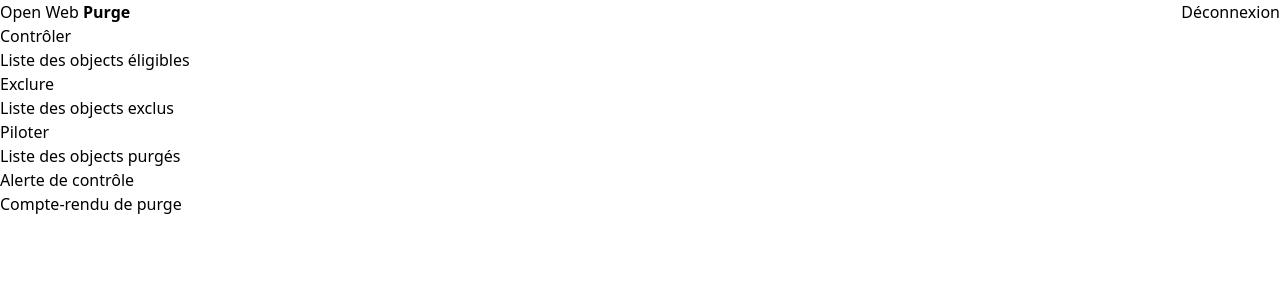
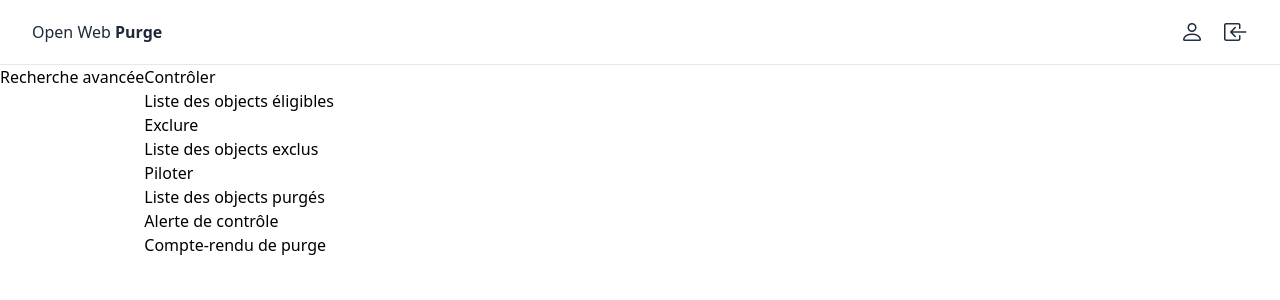
Before and after one commit to bghenne/purge_symfony, a Symfony app: template templates/base.html.twig in a window 1280 px wide. Shown: the top 300 px of the page. Run offline with Twig, Linux system fonts and the light colour scheme; the template is opened without the code that fills it, so the values that code supplies are empty; style sheets or scripts are compiled from the project's sources; some libraries are stand-ins or nearby versions.

Commit message:
In progress

```diff
--- a/assets/ApplicationShell.vue
+++ b/assets/ApplicationShell.vue
@@ -1,11 +1,13 @@
 <script setup lang="ts">
-    import Header from "./vue/components/Header.vue";
-    import Navigation from "./vue/components/Navigation.vue";
+import Header from "./vue/components/Header.vue";
+import AdvancedSearch from "./vue/components/AdvancedSearch.vue";
+import Navigation from "./vue/components/Navigation.vue";
 </script>
 
 <template>
-  <Header />
-  <Navigation />
+  <Header/>
+  <AdvancedSearch/>
+  <Navigation/>
 
   <main>
     <router-view></router-view>
--- a/assets/vue/components/AdvancedSearch.vue
+++ b/assets/vue/components/AdvancedSearch.vue
@@ -3,7 +3,9 @@
 </script>
 
 <template>
-
+<h2>
+  Recherche avancée
+</h2>
 </template>
 
 <style scoped>
--- a/assets/vue/components/Header.vue
+++ b/assets/vue/components/Header.vue
@@ -1,8 +1,8 @@
 <script setup lang="ts">
-import { ref, Ref } from "vue"
+import {ref, Ref} from "vue"
 
-import { Identity } from "../types/identity"
-import { doRequest } from "../utilities/request"
+import {Identity} from "../types/identity"
+import {doRequest} from "../utilities/request"
 
 let identity: Ref<Identity> = ref({} as Identity);
 
@@ -13,26 +13,23 @@ doRequest('/get-identity', {}, 'GET')
     .catch((error: Error): void => {
       alert(`${error.name}: ${error.message}`)
     })
-
-function logout(): void {
-  window.location.assign('/logout');
-}
 </script>
 
 <template>
-<header class="col-start-1 col-span-2 flex items-center">
-  <div class="mr-auto">
-    <router-link to="/">Open Web <span class="font-bold">Purge</span></router-link>
-  </div>
+  <header class="col-start-1 col-span-2 flex items-center text-gray-800 border-b border-gray-200 py-4 px-8">
+    <div class="mr-auto">
+      <router-link to="/">Open Web <span class="font-bold">Purge</span></router-link>
+    </div>
 
-  <div class="mr-2">
-    {{ identity.firstName }} {{  identity.lastName }}
-  </div>
+    <div class="flex items-center mr-5">
+      <span class="mr-1">{{ identity.firstName }}</span>
+      <span class="bi-person text-2xl" aria-hidden="true"></span>
+    </div>
 
-  <button @click="logout">
-    Déconnexion
-  </button>
-</header>
+    <a href="/logout">
+      <span class="bi-box-arrow-in-left text-2xl"></span>
+    </a>
+  </header>
 </template>
 
 <style scoped>
--- a/assets/vue/types/identity.ts
+++ b/assets/vue/types/identity.ts
@@ -1,9 +1,5 @@
 /**
- * Profile information about the authenticated end user.
- *
- * The data is retrieved through the web service _authentications/users_ [by the CommonLibrary](http://gitlab.gfp2000.com/open-web/common-library/blob/master/src/Authentication/Adapter/OpenIdConnect/AbstractAdapter.php#L176) and [stored in session](https://docs.laminas.dev/laminas-authentication/storage/) during the [OpenID Connect authentication](http://gitlab.gfp2000.com/open-web/common-library/blob/master/src/Authentication/Authentication.php#L198).
- *
- * When requested in JavaScript, tokens are excluded.
+ * Authenticated user.
  */
 export interface Identity {
     userName: string,
--- a/config/services.yaml
+++ b/config/services.yaml
@@ -26,12 +26,12 @@ services:
             $baseUrl: '%env(WEBSERVICES_AUTHENTICATION_BASE_URL)%'
     App\Service\EligibleObjectService:
         arguments:
-            $baseUrl: '%env(WEBSERVICES_GDPR_BASE_URL))%'
+            $baseUrl: '%env(WEBSERVICES_GDPR_BASE_URL)%'
     App\Service\PurgedObjectService:
         arguments:
-            $baseUrl: '%env(WEBSERVICES_GDPR_BASE_URL))%'
+            $baseUrl: '%env(WEBSERVICES_GDPR_BASE_URL)%'
     App\Service\PurgeReportService:
         arguments:
-            $baseUrl: '%env(WEBSERVICES_GDPR_BASE_URL))%'
+            $baseUrl: '%env(WEBSERVICES_GDPR_BASE_URL)%'
     # add more service definitions when explicit configuration is needed
     # please note that last definitions always *replace* previous ones
--- a/package.json
+++ b/package.json
@@ -11,6 +11,7 @@
         "@vue/compiler-sfc": "^3.5.13",
         "autoprefixer": "^10.4.20",
         "core-js": "^3.38.0",
+        "file-loader": "^6.2.0",
         "postcss": "^8.5.1",
         "postcss-loader": "^8.1.1",
         "regenerator-runtime": "^0.13.9",
--- a/src/Security/UserProvider.php
+++ b/src/Security/UserProvider.php
@@ -113,7 +113,7 @@ readonly class UserProvider implements OidcUserProviderInterface
             ->setLastName($userData['surName'])
             ->setUsername($identifier)
             ->setRoles($roles)
-            ->setEnvironments(array_intersect($environments, $dbEnvironments)) // display only environments available for user and on the server
+            ->setEnvironments(array_values(array_intersect($environments, $dbEnvironments))) // display only environments available for user and on the server
             ->setVisibilityUnits($visibilityUnits);
 
         return $user;
--- a/templates/base.html.twig
+++ b/templates/base.html.twig
@@ -4,6 +4,7 @@
         <meta charset="UTF-8">
         <meta name="viewport" content="width=device-width, initial-scale=1.0" />
         <title>Open Web Purge</title>
+        <link rel="stylesheet" href="https://cdn.jsdelivr.net/npm/bootstrap-icons@1.11.3/font/bootstrap-icons.min.css">
 
         {% block stylesheets %}
             {{ encore_entry_link_tags('app') }}
```
Also changed, not shown: package-lock.json.
